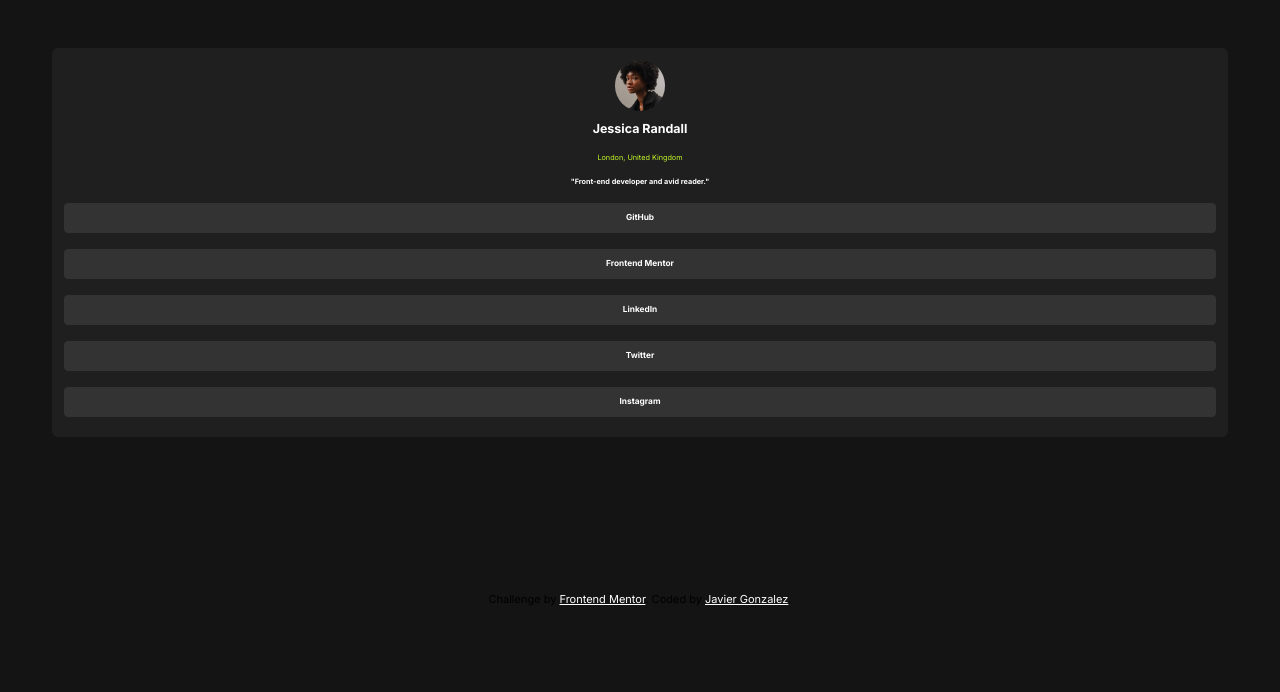
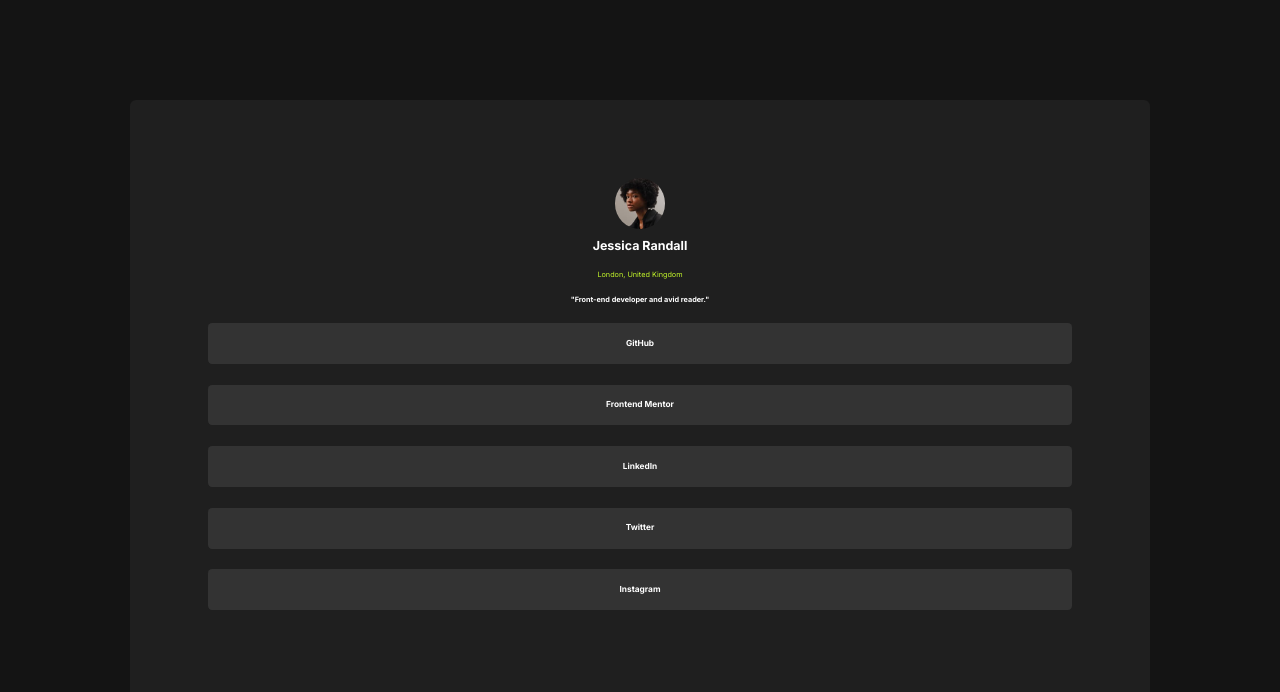
Before and after one commit to Grymbo/social-links, a plain HTML site: page index.html in a window 1280 px wide. Shown: the part 108-800 px from the top of the page. Drawn offline with Linux system fonts and the light colour scheme.

Commit message:
tablet version

```diff
--- a/assets/css/style.css
+++ b/assets/css/style.css
@@ -77,6 +77,12 @@ button:hover {
     background-color: var(--green1);
     color: var(--gray900);
 }
+@media (min-width: 768px){
+    button {
+        padding: 3rem 0rem;
+        margin: 2rem 0rem;
+    }
+}
 
 /********************** Card ****************************************/
 .card {
@@ -88,3 +94,9 @@ button:hover {
     flex-direction: column;
     align-items: center;
 }
+@media (min-width: 768px){
+    .card {
+        margin: 40rem 25rem;
+        padding: 15rem;
+    }
+}
```
